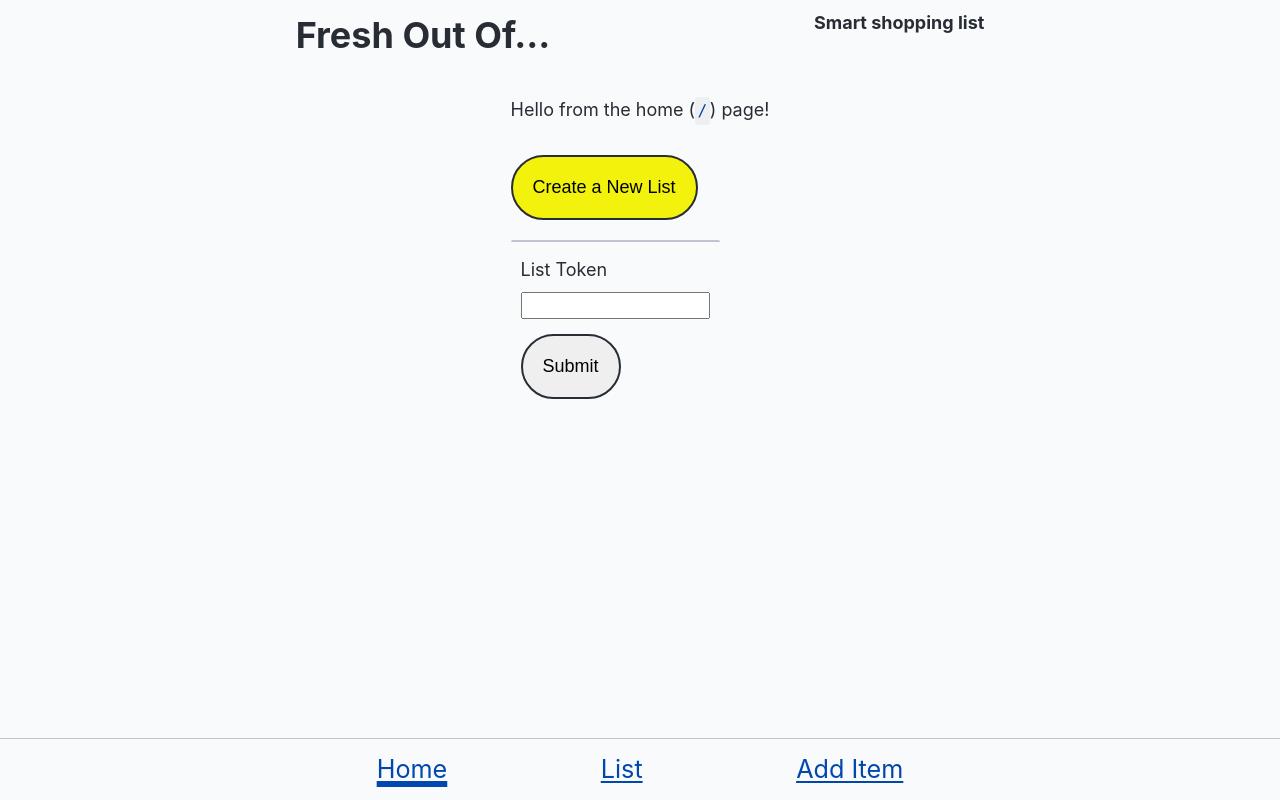
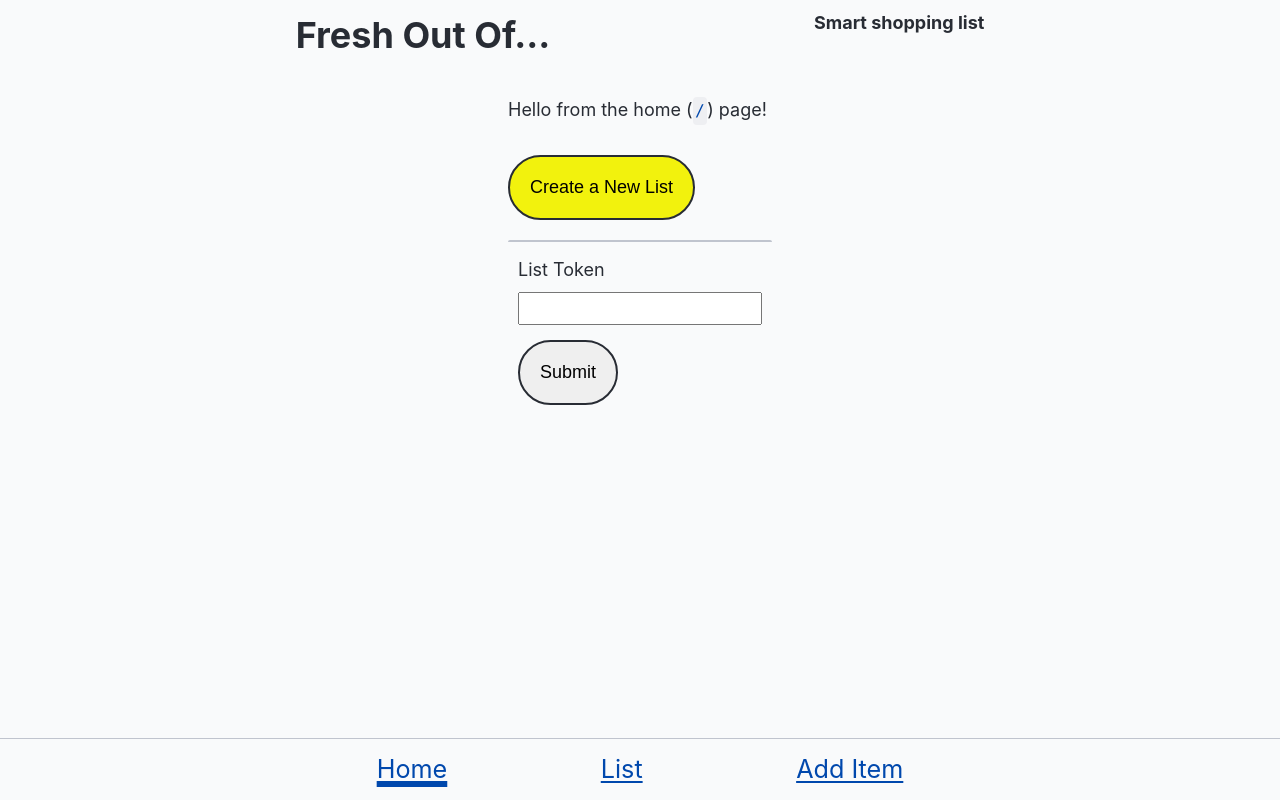
Before and after one commit to the-collab-lab/tcl-65-smart-shopping-list, a React (Vite) app: page / in a window 1280 px wide. Built offline with nearby package versions, Linux system fonts and the light colour scheme.

Commit message:
Change input text size. Comment- bttn border.

```diff
--- a/src/index.css
+++ b/src/index.css
@@ -131,6 +131,7 @@ button {
 	font-size: 1em;
 	border-radius: 4rem;
 	padding: 2rem;
+	/* setting the border to 0 and setting the border again removes the default bevel on the border outline */
 	border: 0;
 	border: 2px solid var(--color-text);
 	border-color: var(--color-text);
@@ -156,4 +157,5 @@ p {
 input,
 select {
 	padding: 0.4rem;
+	font-size: 1em;
 }
```
